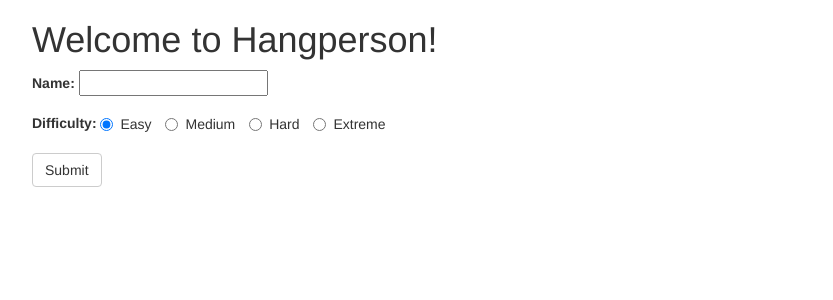
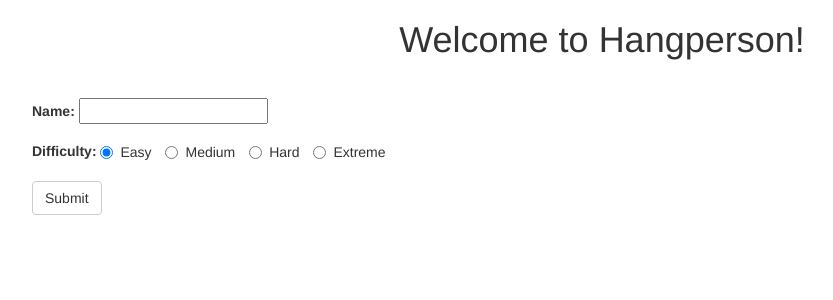
Before and after one commit to roboticmonkey/hangman, a Flask app: page / in a window 1280 px wide. Shown: the top 300 px of the page, without its empty margins (38-871 px from the left). Run offline with Flask 2, Linux system fonts and the light colour scheme; some libraries are stand-ins or nearby versions.

Commit message:
fixed typo connecting stylesheet, updated stylesheet

```diff
--- a/static/stylesheet.css
+++ b/static/stylesheet.css
@@ -1,5 +1,3 @@
-
-
 ul {
     list-style-type: none;
 }
@@ -10,3 +8,15 @@ ul {
     letter-spacing: .5em;
     font-size: 2em;
 }
+
+form {
+    padding-top: 2em
+}
+
+h1 {
+    text-align:center
+}
+
+#main {
+    padding-top: 2em;
+}
--- a/templates/game.html
+++ b/templates/game.html
@@ -5,7 +5,7 @@
         <title>Hangman</title>
         <link href="//maxcdn.bootstrapcdn.com/bootstrap/3.3.4/css/bootstrap.min.css"
           rel="stylesheet">
-        <link href="/static/stylesheet2.css" rel="stylesheet">
+        <link href="/static/stylesheet.css" rel="stylesheet">
 
     </head>
 
--- a/templates/homepage.html
+++ b/templates/homepage.html
@@ -5,7 +5,7 @@
         <title>Hangman</title>
         <link href="//maxcdn.bootstrapcdn.com/bootstrap/3.3.4/css/bootstrap.min.css"
           rel="stylesheet">
-        <link href="/static/stylesheet2.css" rel="stylesheet">
+        <link href="/static/stylesheet.css" rel="stylesheet">
     </head>
 
     <body>
```
